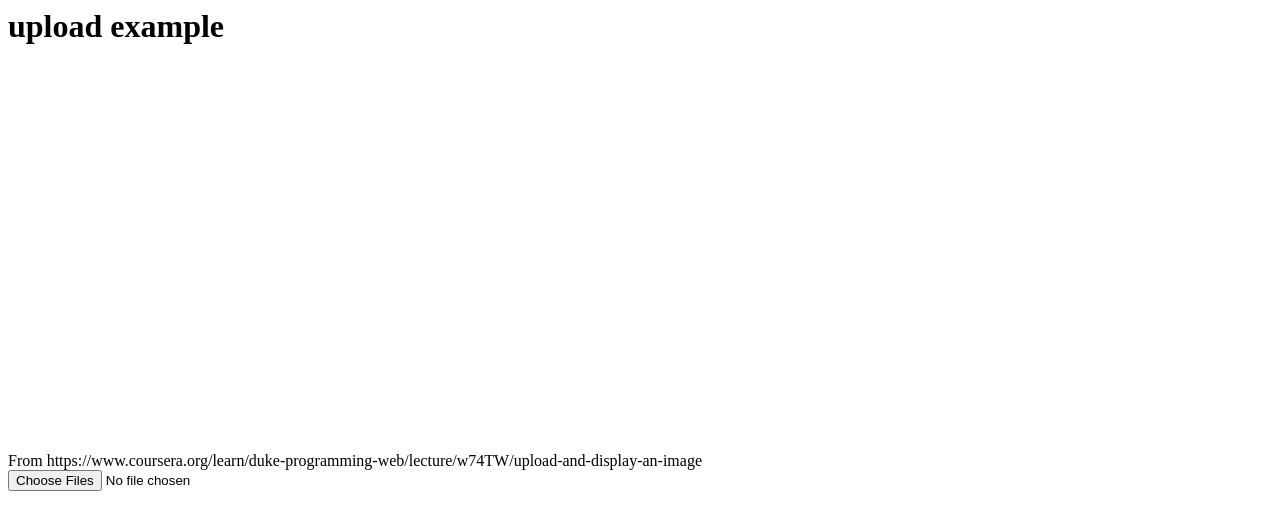
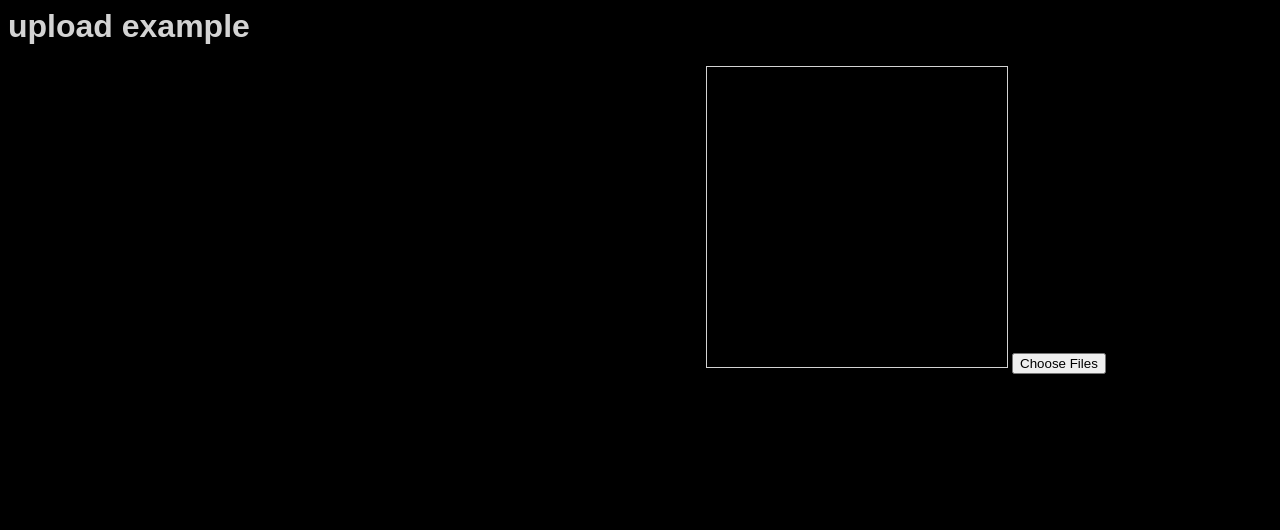
Before and after one commit to payne/DukeJavaScript, a plain HTML site: page 1.html in a window 1280 px wide. Drawn offline with Linux system fonts and the light colour scheme.

Commit message:
Use dustin_preferences.css

```diff
--- a/1.html
+++ b/1.html
@@ -1,6 +1,7 @@
 <html>
 
 <head>
+        <link rel='stylesheet' type='text/css' href='dustin_preferences.css'/>
     <title>1.html example</title>
     <script src="http://www.DukeLearnToProgram.com/course1/common/js/image/SimpleImage.js"></script>
 </head>
```
